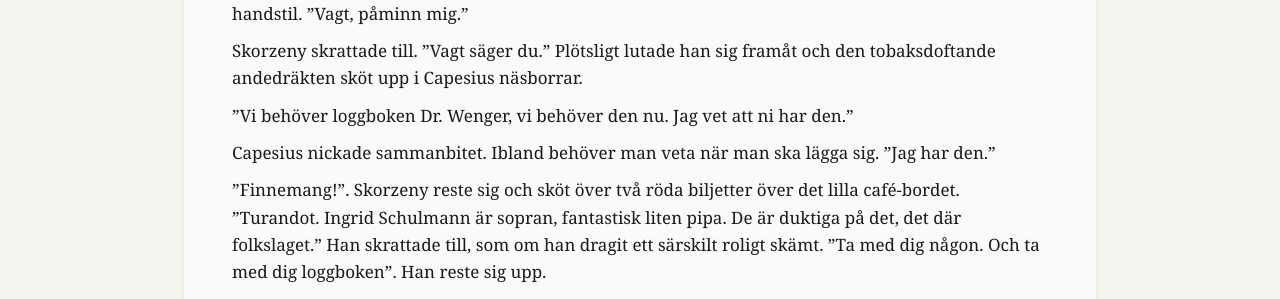
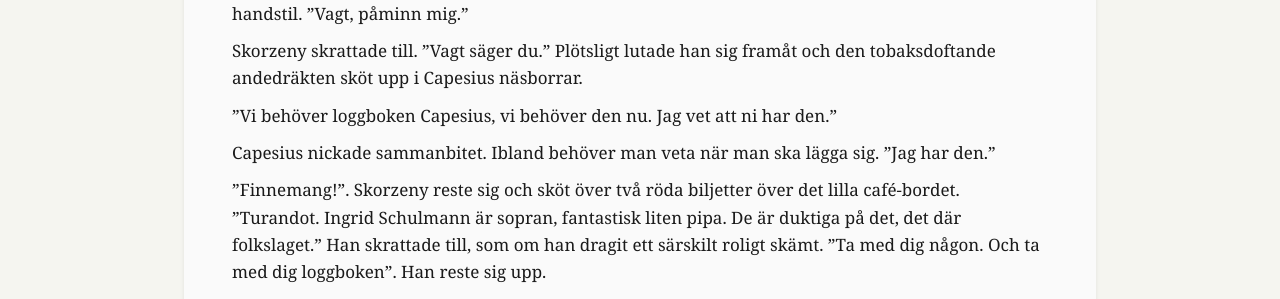
Before and after one commit to ulmus/Riket, a Jekyll site: the page built from Äventyr/Dödsängelns Testamente/En valsmelodi.md, in a window 1280 px wide and 900 px high, scrolled down 743 px. Shown: the part 156-455 px from the top of the window. Built offline with Jekyll 4.4.1, drawn with Linux system fonts in a browser that asks for light colours; our own code applies the rules of GitHub Pages for plain Markdown files.

Commit message:
Updated from Octarine

```diff
--- a/Äventyr/Dödsängelns Testamente/En valsmelodi.md
+++ b/Äventyr/Dödsängelns Testamente/En valsmelodi.md
@@ -22,7 +22,7 @@ Capesius mindes mycket väl. Han såg loggboken framför sig, tydligt med Dr. Me
 
 Skorzeny skrattade till. ”Vagt säger du.” Plötsligt lutade han sig framåt och den tobaksdoftande andedräkten sköt upp i Capesius näsborrar.
 
-”Vi behöver loggboken Dr. Wenger, vi behöver den nu. Jag vet att ni har den.”
+”Vi behöver loggboken Capesius, vi behöver den nu. Jag vet att ni har den.”
 
 Capesius nickade sammanbitet. Ibland behöver man veta när man ska lägga sig. ”Jag har den.”
 
```
